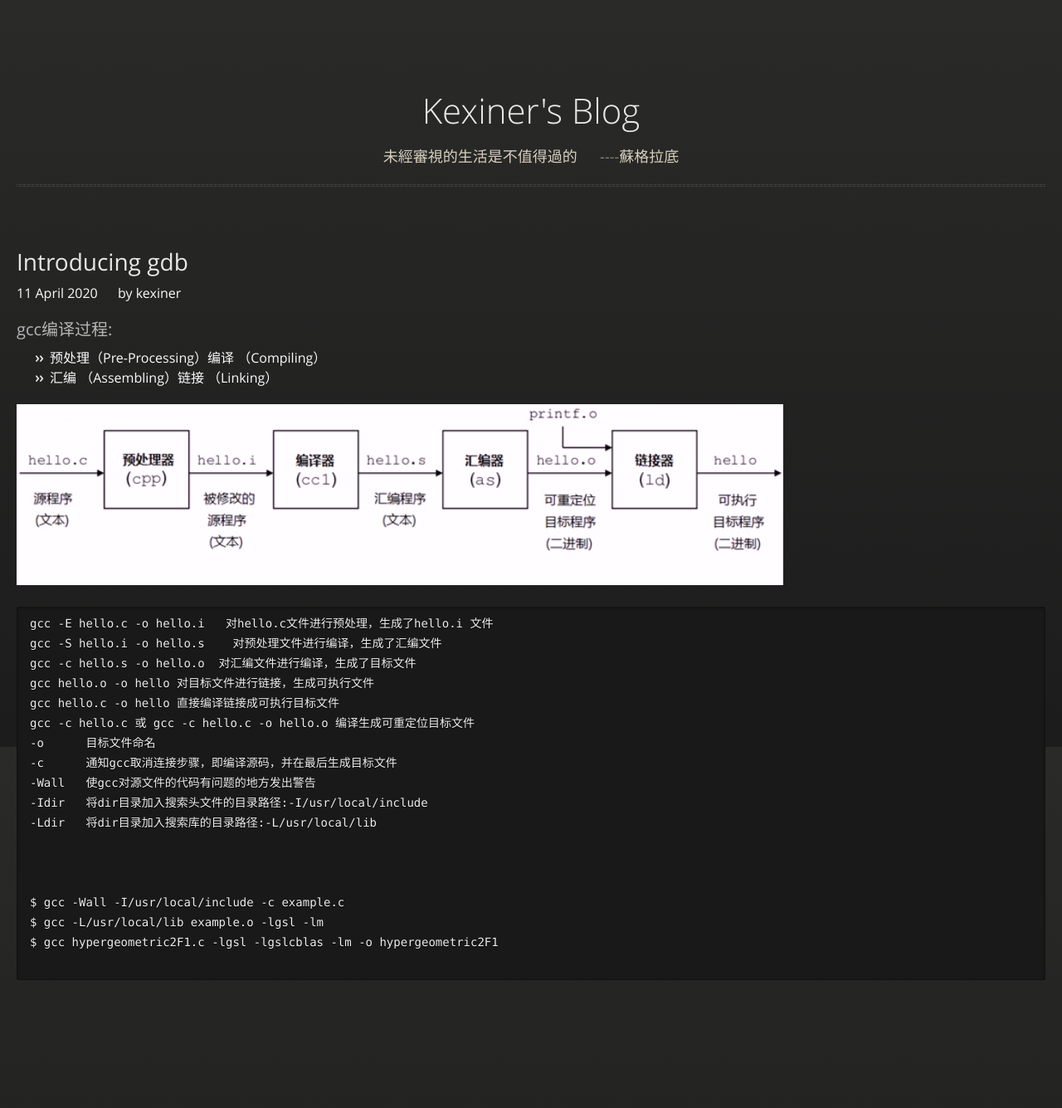
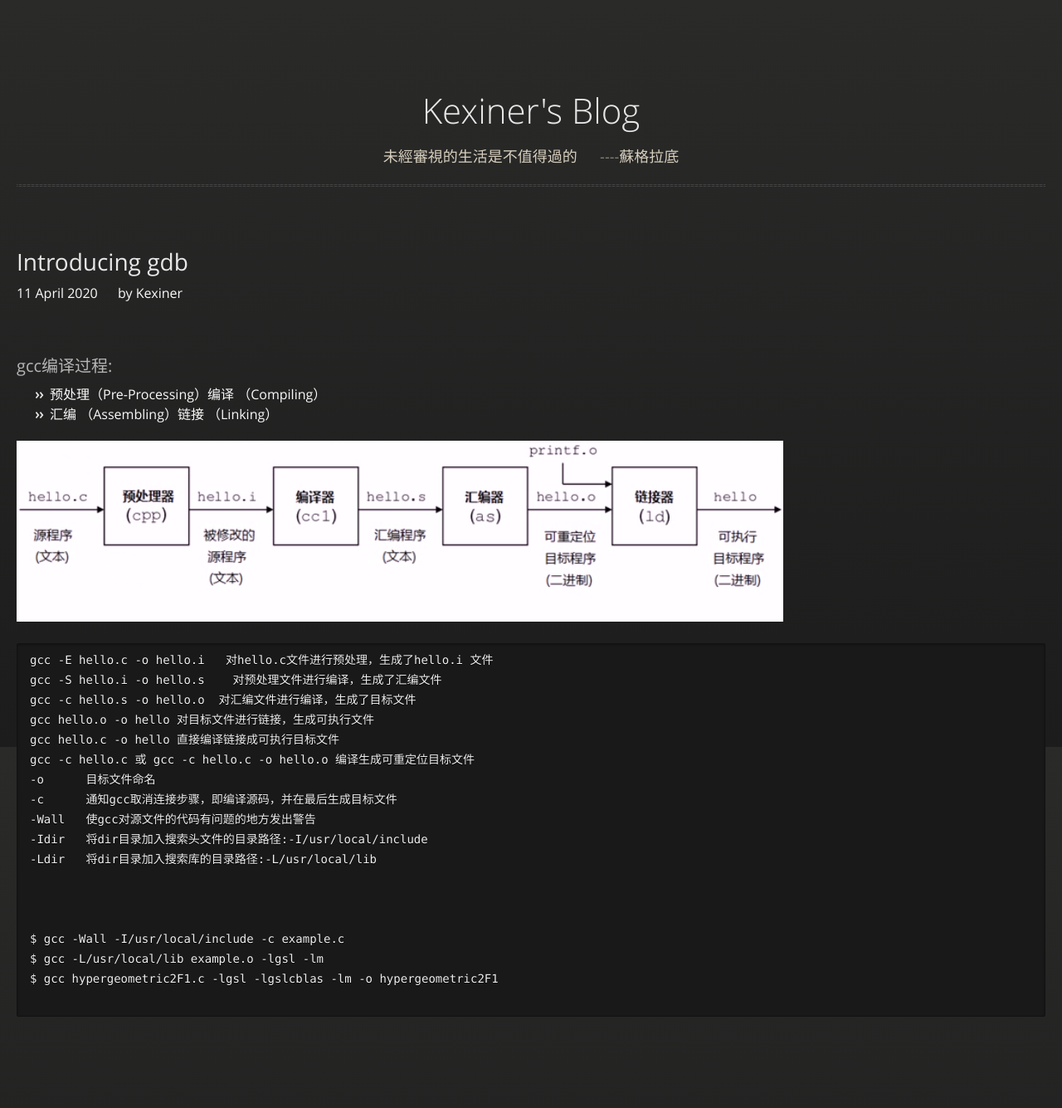
Before and after one commit to kexinerchen/kexinerchen.github.io, a Jekyll site: the page built from _posts/2020-04-11-gdb.md, in a window 1280 px wide. Shown: the whole page at 83% size. Built offline with Jekyll 4.4.1, drawn with Linux system fonts in a browser that asks for light colours; before the commit the page ends 1291 px from its top, so only the background shows below that.

Commit message:
Update 2020-04-11-gdb.md

```diff
--- a/_posts/2020-04-11-gdb.md
+++ b/_posts/2020-04-11-gdb.md
@@ -1,11 +1,11 @@
 ---
 layout: post
 title: Introducing gdb
-author: kexiner
+author: Kexiner
 
 ---
 
-
+<br>
 
 ### gcc编译过程:
 
```
